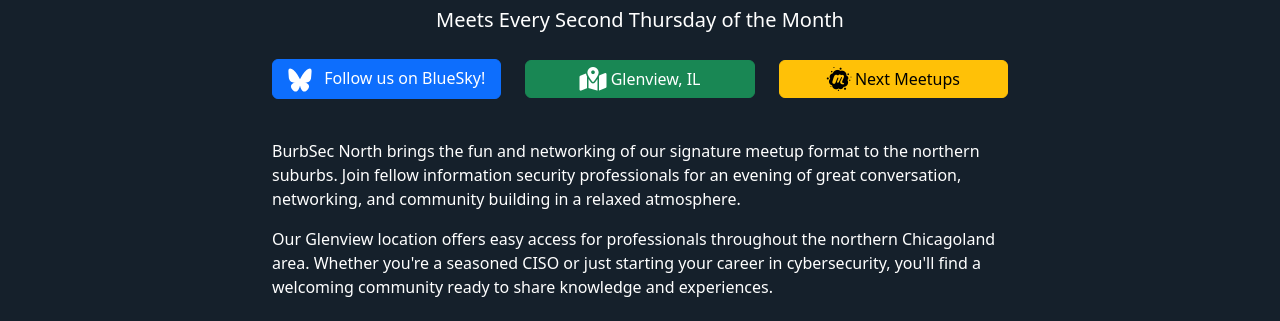
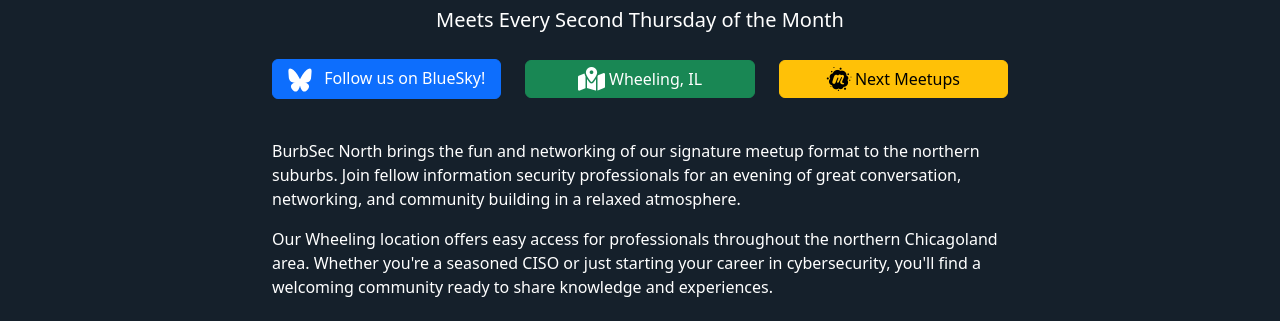
Before and after one commit to siliconshecky/burbsec.github.io, a SvelteKit app: page /north in a window 1280 px wide. Shown: the part 131-452 px from the top of the page. Built offline with nearby package versions, Linux system fonts and the light colour scheme.

Commit message:
Update +page.svelte
Changed location and map to new location.

```diff
--- a/src/routes/north/+page.svelte
+++ b/src/routes/north/+page.svelte
@@ -5,10 +5,10 @@
 <EventPage
 	title="BurbSec|North"
 	subtitle="Meets Every Second Thursday of the Month"
-	location="Glenview, IL"
+	location="Wheeling, IL"
 	eventImage="/images/north_shield.png"
 	blueskyHandle="north.burbsec.com"
-	gmapsLink="https://maps.app.goo.gl/n6TiWbctnhxpeZhq9"
+	gmapsLink="https://maps.app.goo.gl/LngVWHWaoJqYPgQo8"
 	irlImage="/images/irl/north.jpg"
 >
 	<p>
@@ -18,7 +18,7 @@
 	</p>
 
 	<p>
-		Our Glenview location offers easy access for professionals throughout the northern Chicagoland area.
+		Our Wheeling location offers easy access for professionals throughout the northern Chicagoland area.
 		Whether you're a seasoned CISO or just starting your career in cybersecurity, you'll find a
 		welcoming community ready to share knowledge and experiences.
 	</p>
```
